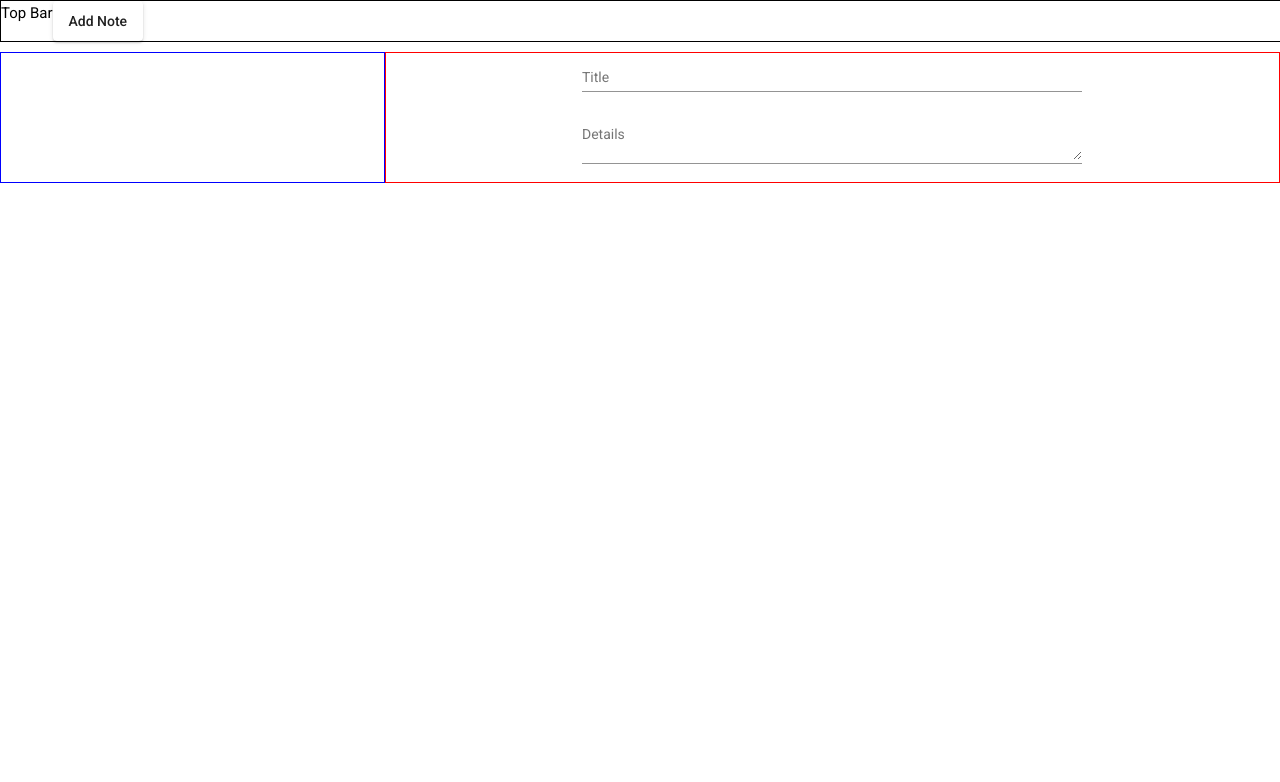
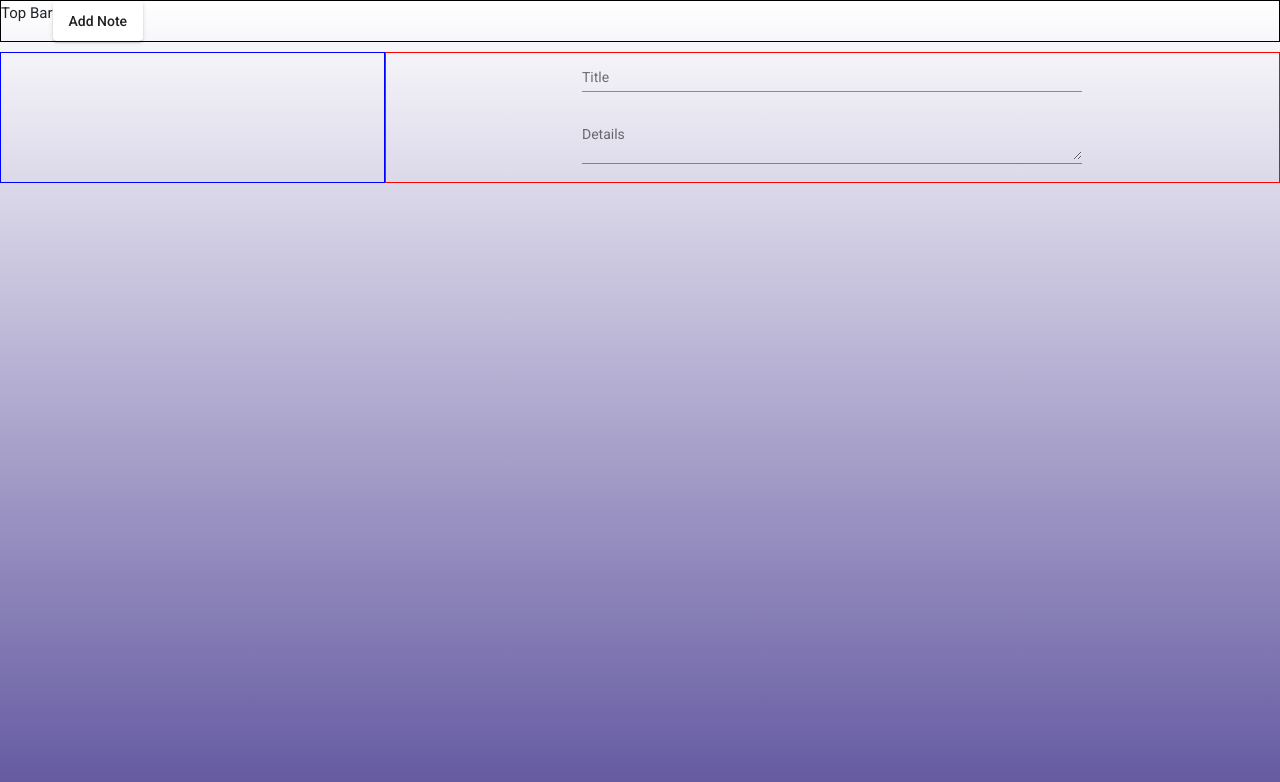
Before and after one commit to ashishrawat0/notes-app, an Angular app: page / in a window 1280 px wide. Shown: the top 782 px of the page. Built offline with nearby package versions, Linux system fonts and the light colour scheme.

Commit message:
added bootstrap to the app

```diff
--- a/package.json
+++ b/package.json
@@ -22,6 +22,7 @@
     "@angular/platform-browser-dynamic": "~10.0.6",
     "@angular/router": "~10.0.6",
     "dateformat": "^3.0.3",
+    "material-design-icons": "^3.0.1",
     "rxjs": "~6.5.5",
     "tslib": "^2.0.0",
     "uuid": "^8.3.0",
--- a/src/index.html
+++ b/src/index.html
@@ -1,15 +1,29 @@
 <!doctype html>
 <html lang="en">
+
 <head>
   <meta charset="utf-8">
   <title>NotesApp</title>
   <base href="/">
   <meta name="viewport" content="width=device-width, initial-scale=1">
+  <link rel="stylesheet" href="https://maxcdn.bootstrapcdn.com/bootstrap/4.0.0/css/bootstrap.min.css"
+    integrity="sha384-Gn5384xqQ1aoWXA+058RXPxPg6fy4IWvTNh0E263XmFcJlSAwiGgFAW/dAiS6JXm" crossorigin="anonymous">
+  <script src="https://code.jquery.com/jquery-3.2.1.slim.min.js"
+    integrity="sha384-KJ3o2DKtIkvYIK3UENzmM7KCkRr/rE9/Qpg6aAZGJwFDMVNA/GpGFF93hXpG5KkN"
+    crossorigin="anonymous"></script>
+  <script src="https://cdnjs.cloudflare.com/ajax/libs/popper.js/1.12.9/umd/popper.min.js"
+    integrity="sha384-ApNbgh9B+Y1QKtv3Rn7W3mgPxhU9K/ScQsAP7hUibX39j7fakFPskvXusvfa0b4Q"
+    crossorigin="anonymous"></script>
+  <script src="https://maxcdn.bootstrapcdn.com/bootstrap/4.0.0/js/bootstrap.min.js"
+    integrity="sha384-JZR6Spejh4U02d8jOt6vLEHfe/JQGiRRSQQxSfFWpi1MquVdAyjUar5+76PVCmYl"
+    crossorigin="anonymous"></script>
   <link rel="icon" type="image/x-icon" href="favicon.ico">
   <link href="https://fonts.googleapis.com/css?family=Roboto:300,400,500&display=swap" rel="stylesheet">
   <link href="https://fonts.googleapis.com/icon?family=Material+Icons" rel="stylesheet">
 </head>
+
 <body class="mat-typography">
   <app-root></app-root>
 </body>
+
 </html>
--- a/src/styles.css
+++ b/src/styles.css
@@ -1,4 +1,7 @@
 /* You can add global styles to this file, and also import other style files */
 
 html, body { height: 100%; }
-body { margin: 0; font-family: Roboto, "Helvetica Neue", sans-serif; }
+body { margin: 0; font-family: Roboto, "Helvetica Neue", sans-serif;
+    background-image: linear-gradient(white, rgb(98, 87, 160));
+
+}
```
Also changed, not shown: 1 other file (tests, documents, lock files or other folders).
